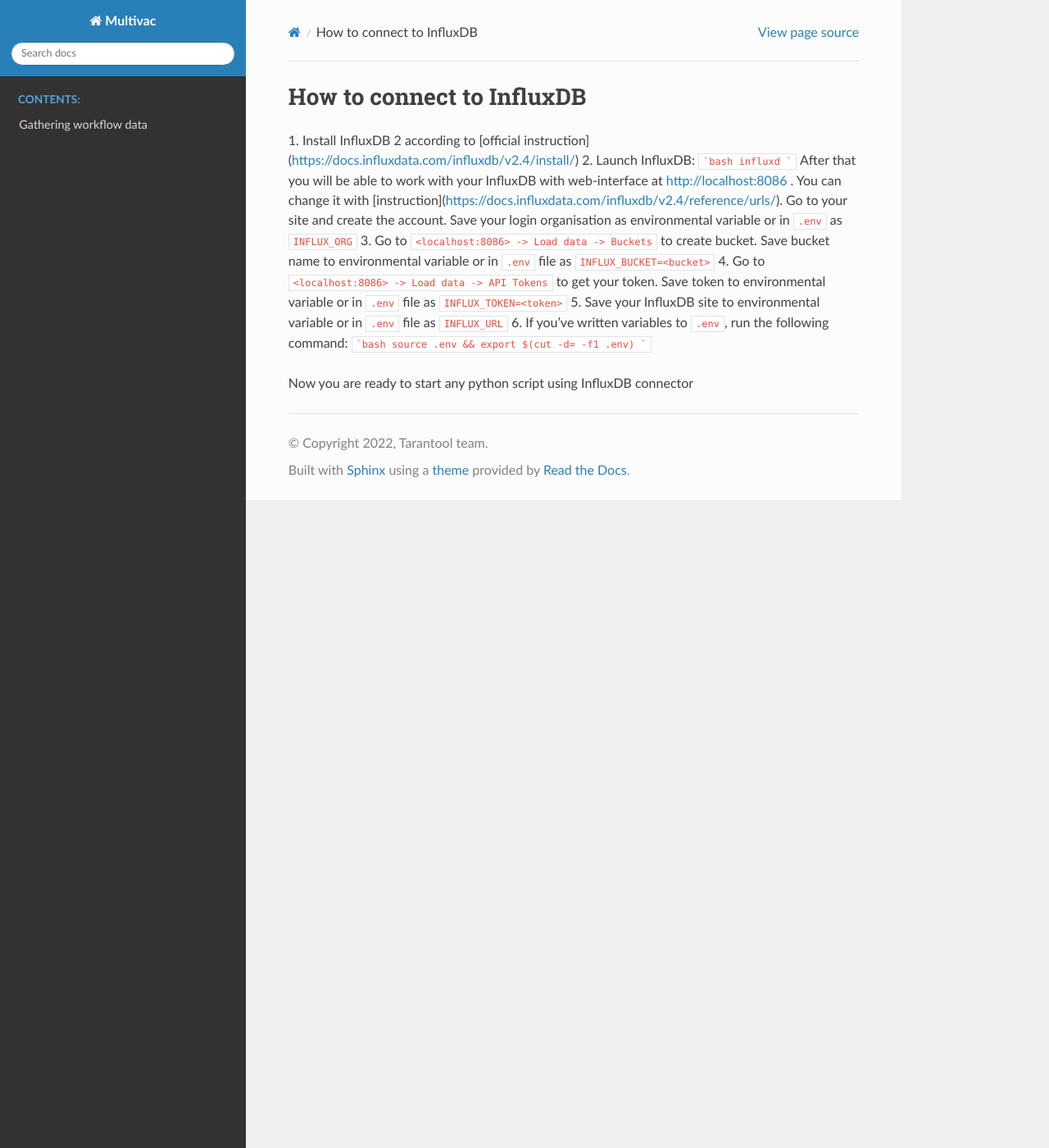
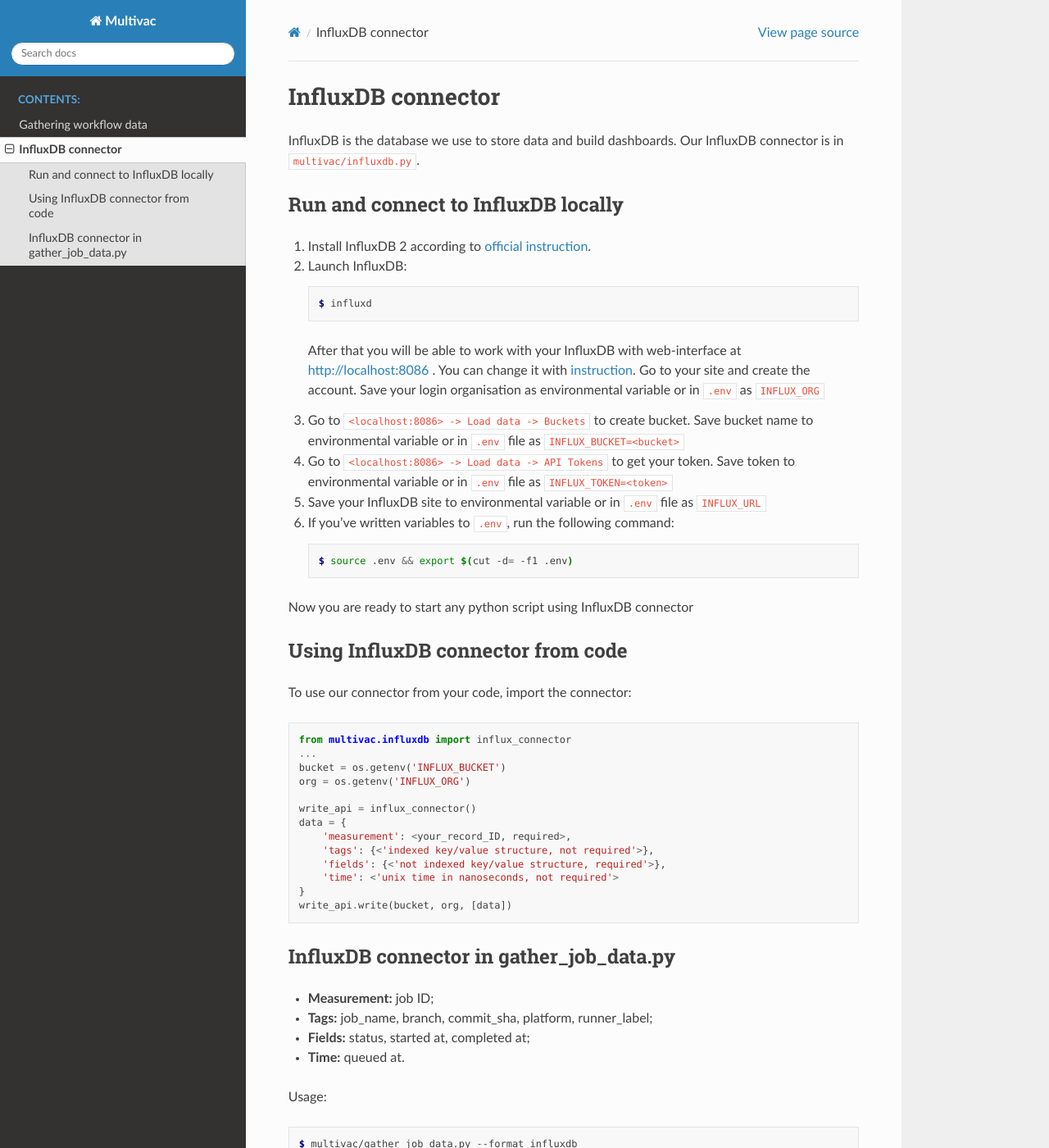
Before and after one commit to tarantool/multivac, a Sphinx documentation site: the page built from docs/influxdb.rst, in a window 1280 px wide and 1400 px high. Shown: the whole window at 82% size. Built offline with Sphinx 7.4.7 and the Read the Docs theme 2.0.0, drawn with Linux system fonts in a browser that asks for light colours; pages that are not in the unit, such as notebooks, are missing from menus.

Commit message:
gather_job_data: store gathered data in Influx DB
This patch improves `multivac/gather_job_data.py` to store gathered
job data in InfluxDB. Credentials for connection must be set as
environment variables.

To store data in InfluxDB, use `--format influxdb` option

We use job id as uniq record identificator (`measurement`). The
following data set as tags:
* job name
* branch
* commit_sha
* runner platform
* runner label
* runner version
* runner name
* failure type
* status

The following data set as fields:
* time the job started at
* time the job completed at

Time the job queued at is taken as time for InfluxDB recording (Unix
time, nanoseconds)

Learn more in `docs/influxdb.rst`

Resolves #23

````diff
--- a/docs/gather_job_data.rst
+++ b/docs/gather_job_data.rst
@@ -34,6 +34,11 @@
 ..  literalinclude:: ./gather_job_data/_includes/workflows.json
     :language: json
 
+Or you can store data in InfluxDB (see :doc:`influxdb`):
+
+..  code-block:: console
+
+    $ multivac/gather_job_data.py --format influxdb
 
 Limiting and filtering workflows
 --------------------------------
--- a/docs/index.rst
+++ b/docs/index.rst
@@ -7,3 +7,4 @@
 
     intro
     gather_job_data
+    influxdb
--- a/docs/influxdb.rst
+++ b/docs/influxdb.rst
@@ -1,27 +1,76 @@
-How to connect to InfluxDB
-==========================
+InfluxDB connector
+==================
 
-1. Install InfluxDB 2 according to
-[official instruction](https://docs.influxdata.com/influxdb/v2.4/install/)
-2. Launch InfluxDB:
-```bash
-influxd
-```
-After that you will be able to work with your InfluxDB with web-interface at
-http://localhost:8086 . You can change it with
-[instruction](https://docs.influxdata.com/influxdb/v2.4/reference/urls/). Go to
-your site and create the account. Save your login organisation as environmental
-variable or in `.env` as `INFLUX_ORG`
-3. Go to `<localhost:8086> -> Load data -> Buckets` to create bucket. Save
-bucket name to environmental variable or in `.env` file as
-`INFLUX_BUCKET=<bucket>`
-4. Go to `<localhost:8086> -> Load data -> API Tokens` to get your token. Save
-token to environmental variable or in `.env` file as `INFLUX_TOKEN=<token>`
-5. Save your InfluxDB site to environmental variable or in `.env` file as
-`INFLUX_URL`
-6. If you've written variables to `.env`, run the following command:
-```bash
-source .env && export $(cut -d= -f1 .env)
-```
+InfluxDB is the database we use to store data and build dashboards. Our InfluxDB
+connector is in `multivac/influxdb.py`.
+
+Run and connect to InfluxDB locally
+-----------------------------------
+
+1.  Install InfluxDB 2 according to
+    `official instruction <https://docs.influxdata.com/influxdb/v2.4/install/>`__.
+
+2.  Launch InfluxDB:
+
+    ..  code-block:: console
+
+        $ influxd
+
+    After that you will be able to work with your InfluxDB with web-interface at
+    http://localhost:8086 . You can change it with
+    `instruction <https://docs.influxdata.com/influxdb/v2.4/reference/urls/>`__.
+    Go to your site and create the account. Save your login organisation as
+    environmental variable or in `.env` as `INFLUX_ORG`
+
+3.   Go to `<localhost:8086> -> Load data -> Buckets` to create bucket. Save
+     bucket name to environmental variable or in `.env` file as
+     `INFLUX_BUCKET=<bucket>`
+
+4.  Go to `<localhost:8086> -> Load data -> API Tokens` to get your token. Save
+    token to environmental variable or in `.env` file as `INFLUX_TOKEN=<token>`
+
+5.  Save your InfluxDB site to environmental variable or in `.env` file as
+    `INFLUX_URL`
+
+6.  If you've written variables to `.env`, run the following command:
+
+    ..  code-block:: console
+
+        $ source .env && export $(cut -d= -f1 .env)
 
 Now you are ready to start any python script using InfluxDB connector
+
+Using InfluxDB connector from code
+----------------------------------
+
+To use our connector from your code, import the connector:
+
+..  code-block:: python3
+
+    from multivac.influxdb import influx_connector
+    ...
+    bucket = os.getenv('INFLUX_BUCKET')
+    org = os.getenv('INFLUX_ORG')
+
+    write_api = influx_connector()
+    data = {
+        'measurement': <your_record_ID, required>,
+        'tags': {<'indexed key/value structure, not required'>},
+        'fields': {<'not indexed key/value structure, required'>},
+        'time': <'unix time in nanoseconds, not required'>
+    }
+    write_api.write(bucket, org, [data])
+
+InfluxDB connector in gather_job_data.py
+----------------------------------------
+
+-   **Measurement:** job ID;
+-   **Tags:** job_name, branch, commit_sha, platform, runner_label;
+-   **Fields:** status, started at, completed at;
+-   **Time:** queued at.
+
+Usage:
+
+..  code-block:: console
+
+    $ multivac/gather_job_data.py --format influxdb
--- a/docs/toctree.rst
+++ b/docs/toctree.rst
@@ -5,3 +5,4 @@
 
     intro
     gather_job_data
+    influxdb
--- a/requirements.txt
+++ b/requirements.txt
@@ -1 +1,2 @@
 requests==2.27.1
+influxdb-client==1.31.0
````
Also changed, not shown: README.md (+7 -0 lines), 3 other files.
